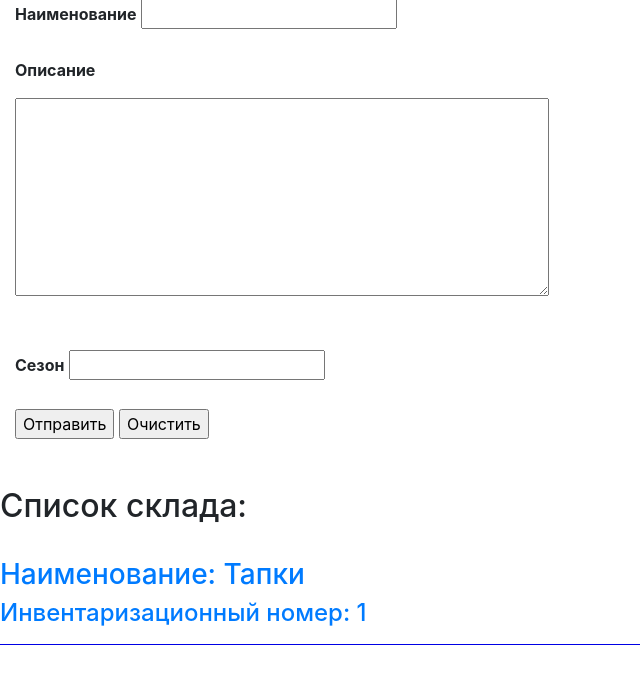
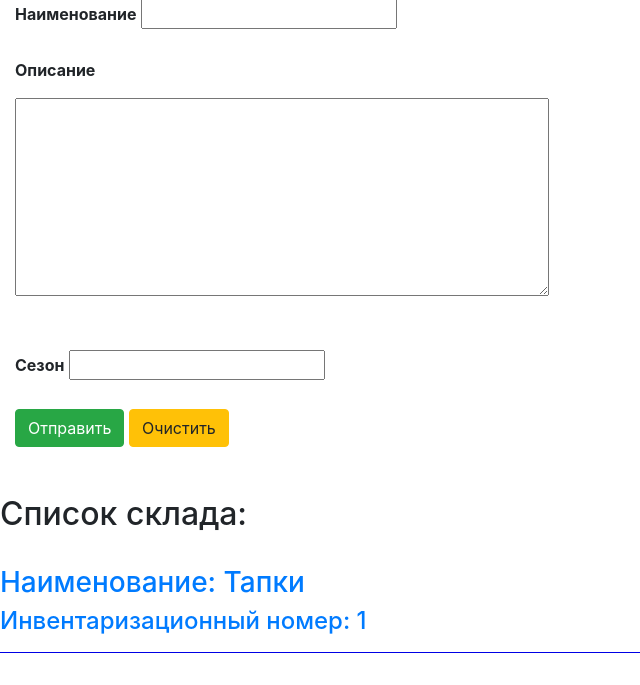
Before and after one commit to drzenit/warehome, a Django app: page / in a window 1280 px wide. Shown: the part 483-1168 px from the top of the page, without its empty margins (0-640 px from the left). Run offline with Django 3.2, Linux system fonts and the light colour scheme; data comes from the database, SQL or seed files in the repository.

Commit message:
add bootstrap styles

```diff
--- a/warehome/templates/warehouse/itemPage.html
+++ b/warehome/templates/warehouse/itemPage.html
@@ -23,7 +23,7 @@
         <h4>Инвентаризационный номер: {{ itemData.id }}</h4>
         <hr color="blue">
         <h4>QR код предмета:</h4>
-        <img src="{{ itemData.qrCodePath }}">
+        <img src="{{ itemData.qrCodePath }}"> <h2>Распечатайте данный код и нанесите на предмет</h2>
         <hr color="white">
         <hr color="blue">
         <hr color="red">
--- a/warehome/templates/warehouse/mainPage.html
+++ b/warehome/templates/warehouse/mainPage.html
@@ -38,8 +38,8 @@
     </datalist>
     <br>
     <br>
-    <input type="submit" value="Отправить">
-    <input type="reset" value="Очистить">
+    <input type="submit" class="btn btn-large btn-success" value="Отправить">
+    <input type="reset" class="btn btn-large btn-warning" value="Очистить">
     <br>
     <br>
     <br>
```
